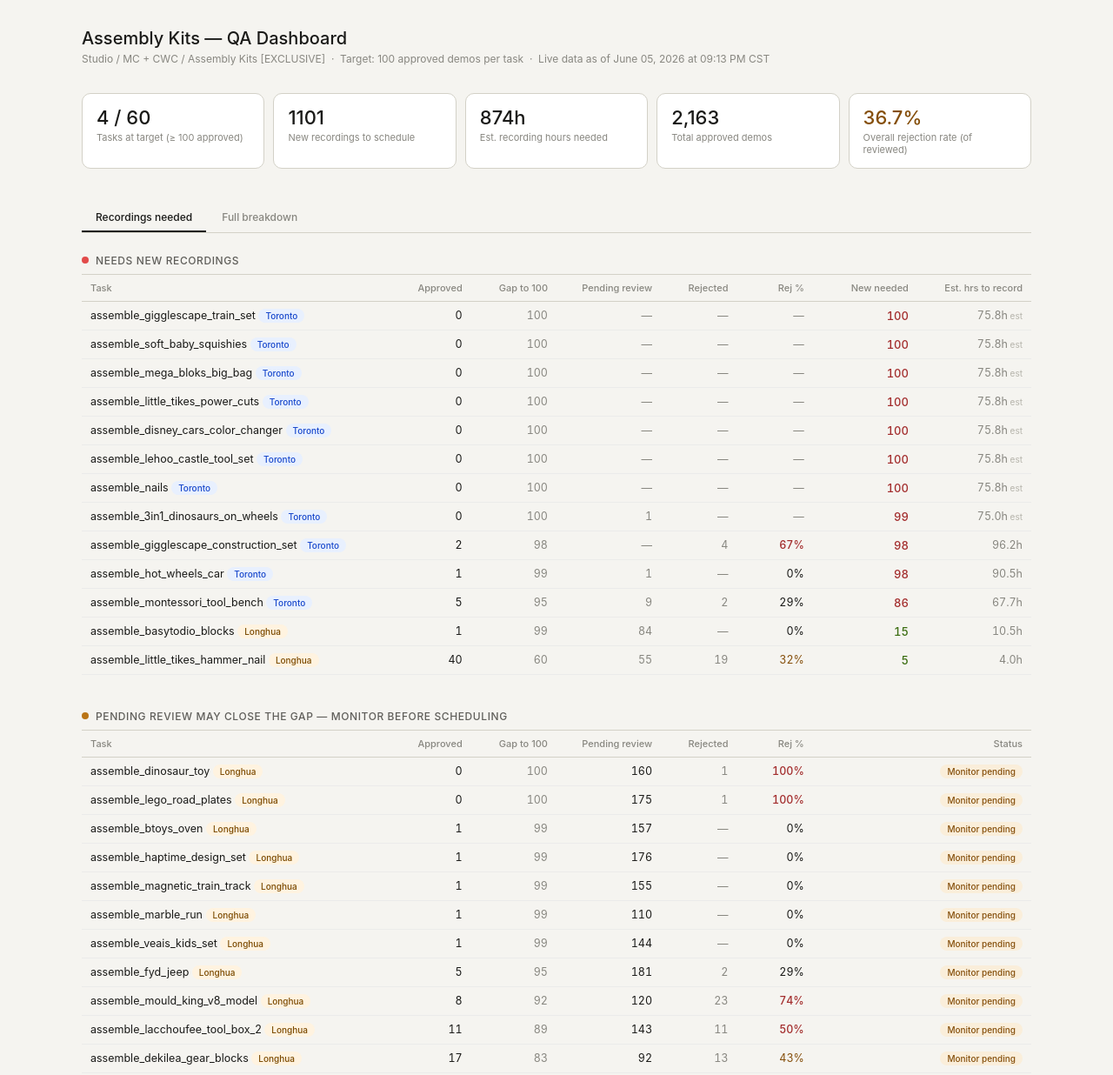
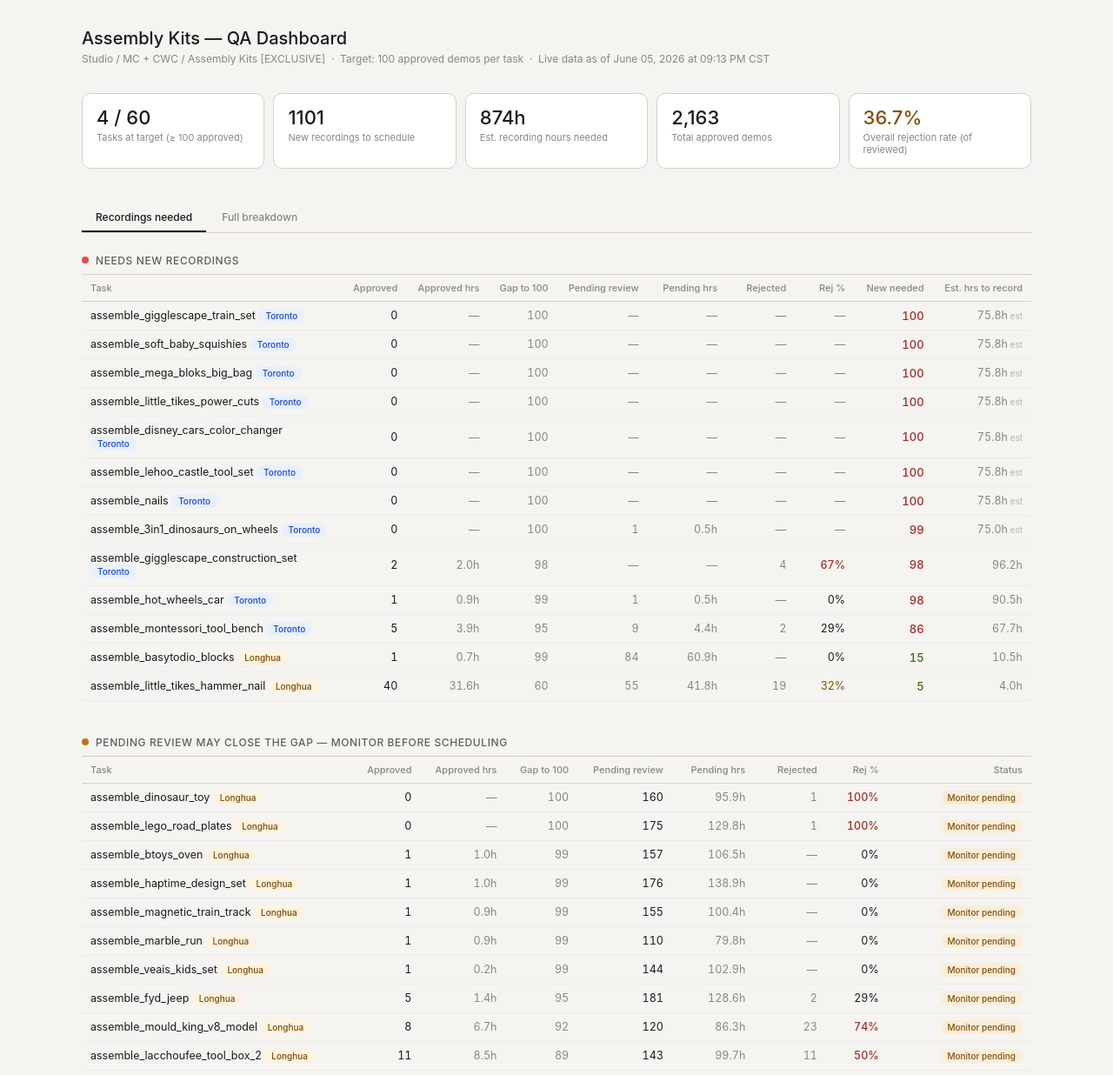
Before and after one commit to jessmecka/assembly-kits-stats, a plain HTML site: page index.html in a window 1280 px wide. Shown: the top 1236 px of the page at 87% size. Drawn offline with Linux system fonts and the light colour scheme.

Commit message:
Add approved/pending hours columns 2026-06-06 03:14 CST

```diff
--- a/index.html
+++ b/index.html
@@ -94,14 +94,16 @@
       <div class="section-title"><span class="dot dot-red"></span>Needs new recordings</div>
       <table>
         <thead><tr>
-          <th style="width:32%">Task</th>
-          <th class="num" style="width:9%">Approved</th>
-          <th class="num" style="width:9%">Gap to 100</th>
-          <th class="num" style="width:11%">Pending review</th>
-          <th class="num" style="width:8%">Rejected</th>
-          <th class="num" style="width:8%">Rej %</th>
-          <th class="num" style="width:11%">New needed</th>
-          <th class="num" style="width:12%">Est. hrs to record</th>
+          <th style="width:26%">Task</th>
+          <th class="num" style="width:7%">Approved</th>
+          <th class="num" style="width:8%">Approved hrs</th>
+          <th class="num" style="width:7%">Gap to 100</th>
+          <th class="num" style="width:8%">Pending review</th>
+          <th class="num" style="width:8%">Pending hrs</th>
+          <th class="num" style="width:7%">Rejected</th>
+          <th class="num" style="width:6%">Rej %</th>
+          <th class="num" style="width:8%">New needed</th>
+          <th class="num" style="width:9%">Est. hrs to record</th>
         </tr></thead>
         <tbody id="body-urgent"></tbody>
       </table>
@@ -111,13 +113,15 @@
       <div class="section-title"><span class="dot dot-amber"></span>Pending review may close the gap — monitor before scheduling</div>
       <table>
         <thead><tr>
-          <th style="width:32%">Task</th>
-          <th class="num" style="width:9%">Approved</th>
-          <th class="num" style="width:9%">Gap to 100</th>
-          <th class="num" style="width:11%">Pending review</th>
-          <th class="num" style="width:8%">Rejected</th>
-          <th class="num" style="width:8%">Rej %</th>
-          <th class="num" style="width:23%">Status</th>
+          <th style="width:26%">Task</th>
+          <th class="num" style="width:7%">Approved</th>
+          <th class="num" style="width:8%">Approved hrs</th>
+          <th class="num" style="width:7%">Gap to 100</th>
+          <th class="num" style="width:9%">Pending review</th>
+          <th class="num" style="width:8%">Pending hrs</th>
+          <th class="num" style="width:7%">Rejected</th>
+          <th class="num" style="width:6%">Rej %</th>
+          <th class="num" style="width:14%">Status</th>
         </tr></thead>
         <tbody id="body-watch"></tbody>
       </table>
@@ -128,8 +132,9 @@
       <div class="section-title"><span class="dot dot-teal"></span>Target met</div>
       <table>
         <thead><tr>
-          <th style="width:50%">Task</th>
+          <th style="width:40%">Task</th>
           <th class="num">Approved demos</th>
+          <th class="num">Approved hrs</th>
           <th class="num">Rejection rate</th>
           <th class="num">Status</th>
         </tr></thead>
@@ -174,15 +179,16 @@
     </div>
     <table>
       <thead><tr>
-        <th style="width:24%">Task</th>
-        <th class="num" style="width:8%">Approved</th>
-        <th class="num" style="width:9%">Approved hrs</th>
-        <th class="num" style="width:8%">Hrs / demo</th>
-        <th class="num" style="width:8%">Pending</th>
-        <th class="num" style="width:8%">Rejected</th>
-        <th class="num" style="width:7%">Rej %</th>
-        <th class="num" style="width:10%">Est. hrs needed</th>
-        <th style="width:14%">Progress to 100</th>
+        <th style="width:20%">Task</th>
+        <th class="num" style="width:7%">Approved</th>
+        <th class="num" style="width:8%">Approved hrs</th>
+        <th class="num" style="width:7%">Hrs / demo</th>
+        <th class="num" style="width:6%">Pending</th>
+        <th class="num" style="width:8%">Pending hrs</th>
+        <th class="num" style="width:6%">Rejected</th>
+        <th class="num" style="width:6%">Rej %</th>
+        <th class="num" style="width:9%">Est. hrs needed</th>
+        <th style="width:13%">Progress to 100</th>
       </tr></thead>
       <tbody id="body-breakdown"></tbody>
     </table>
@@ -214,70 +220,70 @@ const ON_ROUTE = new Set([
 
 const rawTasks = [
   // --- Active kits (from MongoDB) ---
-  {id:"assemble_3in1_animals_on_wheels",          approved:104, approvedSecs:255945,  pending:0,   rejected:29},
-  {id:"assemble_aolew_erector_set",               approved:51,  approvedSecs:142307,  pending:89,  rejected:84},
-  {id:"assemble_apluses_magnetic_blocks",         approved:28,  approvedSecs:78312,   pending:161, rejected:10},
-  {id:"assemble_basytodio_blocks",                approved:1,   approvedSecs:2516,    pending:84,  rejected:0},
-  {id:"assemble_battat_toy_plane",                approved:38,  approvedSecs:109919,  pending:141, rejected:29},
-  {id:"assemble_bluey_family_house",              approved:69,  approvedSecs:176022,  pending:81,  rejected:12},
-  {id:"assemble_bracelet_kit",                    approved:22,  approvedSecs:57772,   pending:153, rejected:33},
-  {id:"assemble_btoys_oven",                      approved:1,   approvedSecs:3477,    pending:157, rejected:0},
-  {id:"assemble_cars_3_mcqueen_kit",              approved:69,  approvedSecs:185470,  pending:69,  rejected:11},
-  {id:"assemble_coogam_racing_car",               approved:47,  approvedSecs:116659,  pending:135, rejected:26},
-  {id:"assemble_dekilea_gear_blocks",             approved:17,  approvedSecs:42243,   pending:92,  rejected:13},
-  {id:"assemble_design_gears_workshop",           approved:33,  approvedSecs:96698,   pending:96,  rejected:7},
-  {id:"assemble_design_robot",                    approved:44,  approvedSecs:130621,  pending:144, rejected:27},
-  {id:"assemble_dinosaur_toy",                    approved:0,   approvedSecs:0,       pending:160, rejected:1},
-  {id:"assemble_disney_cars_copper_canyon",       approved:53,  approvedSecs:127726,  pending:95,  rejected:21},
-  {id:"assemble_fire_truck",                      approved:55,  approvedSecs:138018,  pending:135, rejected:26},
-  {id:"assemble_fyd_jeep",                        approved:5,   approvedSecs:4993,    pending:181, rejected:2},
-  {id:"assemble_hape_drive_car",                  approved:79,  approvedSecs:203664,  pending:58,  rejected:17},
-  {id:"assemble_haptime_design_set",              approved:1,   approvedSecs:3746,    pending:176, rejected:0},
-  {id:"assemble_kids_first_robot_factory",        approved:29,  approvedSecs:72074,   pending:94,  rejected:7},
-  {id:"assemble_lacchoufee_tool_box_1",           approved:84,  approvedSecs:245087,  pending:120, rejected:26},
-  {id:"assemble_lacchoufee_tool_box_2",           approved:11,  approvedSecs:30447,   pending:143, rejected:11},
-  {id:"assemble_laugh_learn_coffee_cafe",         approved:18,  approvedSecs:51330,   pending:158, rejected:36},
-  {id:"assemble_lego_angel_stitch_brick_headz",   approved:54,  approvedSecs:148030,  pending:121, rejected:72},
-  {id:"assemble_lego_duplo_cake",                 approved:55,  approvedSecs:147336,  pending:130, rejected:16},
-  {id:"assemble_lego_duplo_garden",               approved:72,  approvedSecs:191736,  pending:86,  rejected:38},
-  {id:"assemble_lego_jet_vs_car",                 approved:100, approvedSecs:272455,  pending:32,  rejected:71},
-  {id:"assemble_lego_road_plates",                approved:0,   approvedSecs:0,       pending:175, rejected:1},
-  {id:"assemble_lego_year_of_horse",              approved:69,  approvedSecs:209168,  pending:110, rejected:65},
-  {id:"assemble_little_tikes_hammer_nail",        approved:40,  approvedSecs:113866,  pending:55,  rejected:19},
-  {id:"assemble_little_tikes_measure_cut",        approved:38,  approvedSecs:103830,  pending:91,  rejected:39},
-  {id:"assemble_magna_tiles_puppy_park",          approved:56,  approvedSecs:140319,  pending:128, rejected:33},
-  {id:"assemble_magnetic_train_track",            approved:1,   approvedSecs:3362,    pending:155, rejected:0},
-  {id:"assemble_marble_run",                      approved:1,   approvedSecs:3242,    pending:110, rejected:0},
-  {id:"assemble_melissa_doug_sandwich_counter",   approved:52,  approvedSecs:148670,  pending:119, rejected:14},
-  {id:"assemble_motor_works_vehicles",            approved:51,  approvedSecs:144671,  pending:50,  rejected:27},
-  {id:"assemble_mould_king_v8_kit",               approved:45,  approvedSecs:113320,  pending:95,  rejected:43},
-  {id:"assemble_mould_king_v8_model",             approved:8,   approvedSecs:23972,   pending:120, rejected:23},
-  {id:"assemble_ooze_labs_chemistry",             approved:58,  approvedSecs:146799,  pending:133, rejected:10},
-  {id:"assemble_play_dinos",                      approved:52,  approvedSecs:151680,  pending:59,  rejected:18},
-  {id:"assemble_pup_go_car",                      approved:70,  approvedSecs:198519,  pending:94,  rejected:33},
-  {id:"assemble_remote_control_gear_bot",         approved:59,  approvedSecs:162632,  pending:114, rejected:19},
-  {id:"assemble_retro_car",                       approved:101, approvedSecs:271421,  pending:21,  rejected:74},
-  {id:"assemble_tonze_kids_tool_bench",           approved:69,  approvedSecs:198508,  pending:60,  rejected:27},
-  {id:"assemble_veais_kids_set",                  approved:1,   approvedSecs:745,     pending:144, rejected:0},
-  {id:"assemble_vtech_drill_toolbox",             approved:34,  approvedSecs:89582,   pending:113, rejected:25},
-  {id:"assemble_wonder_tiles_city",               approved:66,  approvedSecs:174903,  pending:62,  rejected:22},
-  {id:"assemble_wooden_train_set",                approved:41,  approvedSecs:111229,  pending:63,  rejected:36},
-  {id:"assemble_zozoplay_gear_set",               approved:103, approvedSecs:279188,  pending:33,  rejected:94},
+  {id:"assemble_3in1_animals_on_wheels",          approved:104, approvedSecs:255945,  pending:0,   pendingSecs:0,      rejected:29},
+  {id:"assemble_aolew_erector_set",               approved:51,  approvedSecs:142307,  pending:89,  pendingSecs:248321, rejected:84},
+  {id:"assemble_apluses_magnetic_blocks",         approved:28,  approvedSecs:78312,   pending:161, pendingSecs:376664, rejected:10},
+  {id:"assemble_basytodio_blocks",                approved:1,   approvedSecs:2516,    pending:84,  pendingSecs:219245, rejected:0},
+  {id:"assemble_battat_toy_plane",                approved:38,  approvedSecs:109919,  pending:141, pendingSecs:353239, rejected:29},
+  {id:"assemble_bluey_family_house",              approved:69,  approvedSecs:176022,  pending:81,  pendingSecs:204216, rejected:12},
+  {id:"assemble_bracelet_kit",                    approved:22,  approvedSecs:57772,   pending:153, pendingSecs:418934, rejected:33},
+  {id:"assemble_btoys_oven",                      approved:1,   approvedSecs:3477,    pending:157, pendingSecs:383496, rejected:0},
+  {id:"assemble_cars_3_mcqueen_kit",              approved:69,  approvedSecs:185470,  pending:69,  pendingSecs:174439, rejected:11},
+  {id:"assemble_coogam_racing_car",               approved:47,  approvedSecs:116659,  pending:135, pendingSecs:372842, rejected:26},
+  {id:"assemble_dekilea_gear_blocks",             approved:17,  approvedSecs:42243,   pending:92,  pendingSecs:258907, rejected:13},
+  {id:"assemble_design_gears_workshop",           approved:33,  approvedSecs:96698,   pending:96,  pendingSecs:235215, rejected:7},
+  {id:"assemble_design_robot",                    approved:44,  approvedSecs:130621,  pending:144, pendingSecs:379382, rejected:27},
+  {id:"assemble_dinosaur_toy",                    approved:0,   approvedSecs:0,       pending:160, pendingSecs:345235, rejected:1},
+  {id:"assemble_disney_cars_copper_canyon",       approved:53,  approvedSecs:127726,  pending:95,  pendingSecs:261409, rejected:21},
+  {id:"assemble_fire_truck",                      approved:55,  approvedSecs:138018,  pending:135, pendingSecs:348195, rejected:26},
+  {id:"assemble_fyd_jeep",                        approved:5,   approvedSecs:4993,    pending:181, pendingSecs:462830, rejected:2},
+  {id:"assemble_hape_drive_car",                  approved:79,  approvedSecs:203664,  pending:58,  pendingSecs:144956, rejected:17},
+  {id:"assemble_haptime_design_set",              approved:1,   approvedSecs:3746,    pending:176, pendingSecs:499884, rejected:0},
+  {id:"assemble_kids_first_robot_factory",        approved:29,  approvedSecs:72074,   pending:94,  pendingSecs:255744, rejected:7},
+  {id:"assemble_lacchoufee_tool_box_1",           approved:84,  approvedSecs:245087,  pending:120, pendingSecs:250025, rejected:26},
+  {id:"assemble_lacchoufee_tool_box_2",           approved:11,  approvedSecs:30447,   pending:143, pendingSecs:358914, rejected:11},
+  {id:"assemble_laugh_learn_coffee_cafe",         approved:18,  approvedSecs:51330,   pending:158, pendingSecs:442775, rejected:36},
+  {id:"assemble_lego_angel_stitch_brick_headz",   approved:54,  approvedSecs:148030,  pending:121, pendingSecs:333193, rejected:72},
+  {id:"assemble_lego_duplo_cake",                 approved:55,  approvedSecs:147336,  pending:130, pendingSecs:317879, rejected:16},
+  {id:"assemble_lego_duplo_garden",               approved:72,  approvedSecs:191736,  pending:86,  pendingSecs:199042, rejected:38},
+  {id:"assemble_lego_jet_vs_car",                 approved:100, approvedSecs:272455,  pending:32,  pendingSecs:91936,  rejected:71},
+  {id:"assemble_lego_road_plates",                approved:0,   approvedSecs:0,       pending:175, pendingSecs:467216, rejected:1},
+  {id:"assemble_lego_year_of_horse",              approved:69,  approvedSecs:209168,  pending:110, pendingSecs:280704, rejected:65},
+  {id:"assemble_little_tikes_hammer_nail",        approved:40,  approvedSecs:113866,  pending:55,  pendingSecs:150334, rejected:19},
+  {id:"assemble_little_tikes_measure_cut",        approved:38,  approvedSecs:103830,  pending:91,  pendingSecs:227451, rejected:39},
+  {id:"assemble_magna_tiles_puppy_park",          approved:56,  approvedSecs:140319,  pending:128, pendingSecs:293457, rejected:33},
+  {id:"assemble_magnetic_train_track",            approved:1,   approvedSecs:3362,    pending:155, pendingSecs:361401, rejected:0},
+  {id:"assemble_marble_run",                      approved:1,   approvedSecs:3242,    pending:110, pendingSecs:287293, rejected:0},
+  {id:"assemble_melissa_doug_sandwich_counter",   approved:52,  approvedSecs:148670,  pending:119, pendingSecs:275597, rejected:14},
+  {id:"assemble_motor_works_vehicles",            approved:51,  approvedSecs:144671,  pending:50,  pendingSecs:133852, rejected:27},
+  {id:"assemble_mould_king_v8_kit",               approved:45,  approvedSecs:113320,  pending:95,  pendingSecs:270482, rejected:43},
+  {id:"assemble_mould_king_v8_model",             approved:8,   approvedSecs:23972,   pending:120, pendingSecs:310818, rejected:23},
+  {id:"assemble_ooze_labs_chemistry",             approved:58,  approvedSecs:146799,  pending:133, pendingSecs:326779, rejected:10},
+  {id:"assemble_play_dinos",                      approved:52,  approvedSecs:151680,  pending:59,  pendingSecs:159605, rejected:18},
+  {id:"assemble_pup_go_car",                      approved:70,  approvedSecs:198519,  pending:94,  pendingSecs:252141, rejected:33},
+  {id:"assemble_remote_control_gear_bot",         approved:59,  approvedSecs:162632,  pending:114, pendingSecs:291936, rejected:19},
+  {id:"assemble_retro_car",                       approved:101, approvedSecs:271421,  pending:21,  pendingSecs:41383,  rejected:74},
+  {id:"assemble_tonze_kids_tool_bench",           approved:69,  approvedSecs:198508,  pending:60,  pendingSecs:171982, rejected:27},
+  {id:"assemble_veais_kids_set",                  approved:1,   approvedSecs:745,     pending:144, pendingSecs:370474, rejected:0},
+  {id:"assemble_vtech_drill_toolbox",             approved:34,  approvedSecs:89582,   pending:113, pendingSecs:305928, rejected:25},
+  {id:"assemble_wonder_tiles_city",               approved:66,  approvedSecs:174903,  pending:62,  pendingSecs:161734, rejected:22},
+  {id:"assemble_wooden_train_set",                approved:41,  approvedSecs:111229,  pending:63,  pendingSecs:141052, rejected:36},
+  {id:"assemble_zozoplay_gear_set",               approved:103, approvedSecs:279188,  pending:33,  pendingSecs:83013,  rejected:94},
   // --- Toronto kits ---
-  {id:"assemble_gigglescape_construction_set",    approved:2,   approvedSecs:7065,    pending:0,   rejected:4},
-  {id:"assemble_montessori_tool_bench",           approved:5,   approvedSecs:14176,   pending:9,   rejected:2},
-  {id:"assemble_3in1_dinosaurs_on_wheels",        approved:0,   approvedSecs:0,       pending:1,   rejected:0},
-  {id:"assemble_hot_wheels_car",                  approved:1,   approvedSecs:3326,    pending:1,   rejected:0},
-  {id:"assemble_gigglescape_train_set",           approved:0,   approvedSecs:0,       pending:0,   rejected:0},
-  {id:"assemble_soft_baby_squishies",             approved:0,   approvedSecs:0,       pending:0,   rejected:0},
-  {id:"assemble_mega_bloks_big_bag",              approved:0,   approvedSecs:0,       pending:0,   rejected:0},
-  {id:"assemble_little_tikes_power_cuts",         approved:0,   approvedSecs:0,       pending:0,   rejected:0},
-  {id:"assemble_disney_cars_color_changer",       approved:0,   approvedSecs:0,       pending:0,   rejected:0},
-  {id:"assemble_lehoo_castle_tool_set",           approved:0,   approvedSecs:0,       pending:0,   rejected:0},
-  {id:"assemble_nails",                           approved:0,   approvedSecs:0,       pending:0,   rejected:0},
+  {id:"assemble_gigglescape_construction_set",    approved:2,   approvedSecs:7065,    pending:0,   pendingSecs:0,      rejected:4},
+  {id:"assemble_montessori_tool_bench",           approved:5,   approvedSecs:14176,   pending:9,   pendingSecs:15856,  rejected:2},
+  {id:"assemble_3in1_dinosaurs_on_wheels",        approved:0,   approvedSecs:0,       pending:1,   pendingSecs:1804,   rejected:0},
+  {id:"assemble_hot_wheels_car",                  approved:1,   approvedSecs:3326,    pending:1,   pendingSecs:1771,   rejected:0},
+  {id:"assemble_gigglescape_train_set",           approved:0,   approvedSecs:0,       pending:0,   pendingSecs:0,      rejected:0},
+  {id:"assemble_soft_baby_squishies",             approved:0,   approvedSecs:0,       pending:0,   pendingSecs:0,      rejected:0},
+  {id:"assemble_mega_bloks_big_bag",              approved:0,   approvedSecs:0,       pending:0,   pendingSecs:0,      rejected:0},
+  {id:"assemble_little_tikes_power_cuts",         approved:0,   approvedSecs:0,       pending:0,   pendingSecs:0,      rejected:0},
+  {id:"assemble_disney_cars_color_changer",       approved:0,   approvedSecs:0,       pending:0,   pendingSecs:0,      rejected:0},
+  {id:"assemble_lehoo_castle_tool_set",           approved:0,   approvedSecs:0,       pending:0,   pendingSecs:0,      rejected:0},
+  {id:"assemble_nails",                           approved:0,   approvedSecs:0,       pending:0,   pendingSecs:0,      rejected:0},
   // --- On route to Toronto ---
-  {id:"assemble_iiromeci_gears",                  approved:1,   approvedSecs:3452,    pending:1,   rejected:1},
-  {id:"assemble_tumble_tree_timbers",             approved:0,   approvedSecs:0,       pending:0,   rejected:0},
+  {id:"assemble_iiromeci_gears",                  approved:1,   approvedSecs:3452,    pending:1,   pendingSecs:2997,   rejected:1},
+  {id:"assemble_tumble_tree_timbers",             approved:0,   approvedSecs:0,       pending:0,   pendingSecs:0,      rejected:0},
 ];
 
 const TARGET = 100;
@@ -295,12 +301,13 @@ const data = rawTasks.map(t => {
   const gap = Math.max(0, TARGET - t.approved);
   const newNeeded = onRoute ? 0 : Math.max(0, gap - t.pending);
   const approvedHrs = t.approvedSecs / 3600;
+  const pendingHrs = t.pendingSecs / 3600;
   const hpd = t.approved > 0 ? approvedHrs / t.approved : null;
   const reviewed = t.approved + t.rejected;
   const rejPct = reviewed > 0 ? (t.rejected / reviewed) * 100 : null;
   const estHrsNeeded = onRoute ? null : newNeeded > 0 ? newNeeded * (hpd || avgHpd) : 0;
   const hasRecordings = (t.approved + t.pending + t.rejected) > 0;
-  return { ...t, label, onRoute, location, gap, newNeeded, approvedHrs, hpd, rejPct, estHrsNeeded, hasRecordings };
+  return { ...t, label, onRoute, location, gap, newNeeded, approvedHrs, pendingHrs, hpd, rejPct, estHrsNeeded, hasRecordings };
 });
 
 // Split on-route vs active
@@ -364,8 +371,10 @@ document.getElementById('body-urgent').innerHTML = needNew.map(r => `
   <tr>
     <td>${r.label}${locBadge(r.location)}</td>
     <td class="num">${r.approved}</td>
+    <td class="num muted">${r.approvedHrs > 0 ? r.approvedHrs.toFixed(1)+'h' : '—'}</td>
     <td class="num muted">${r.gap}</td>
     <td class="num muted">${r.pending > 0 ? r.pending : '—'}</td>
+    <td class="num muted">${r.pendingHrs > 0 ? r.pendingHrs.toFixed(1)+'h' : '—'}</td>
     <td class="num muted">${r.rejected > 0 ? r.rejected : '—'}</td>
     ${rejCell(r.rejPct)}
     <td class="num"><span class="num-big ${r.newNeeded >= 70 ? 'needs-high' : r.newNeeded >= 30 ? 'needs-mid' : 'needs-low'}">${r.newNeeded}</span></td>
@@ -376,8 +385,10 @@ document.getElementById('body-watch').innerHTML = watch.map(r => `
   <tr>
     <td>${r.label}${locBadge(r.location)}</td>
     <td class="num">${r.approved}</td>
+    <td class="num muted">${r.approvedHrs > 0 ? r.approvedHrs.toFixed(1)+'h' : '—'}</td>
     <td class="num muted">${r.gap}</td>
     <td class="num">${r.pending}</td>
+    <td class="num muted">${r.pendingHrs > 0 ? r.pendingHrs.toFixed(1)+'h' : '—'}</td>
     <td class="num muted">${r.rejected > 0 ? r.rejected : '—'}</td>
     ${rejCell(r.rejPct)}
     <td class="num"><span class="badge b-watch">Monitor pending</span></td>
@@ -387,6 +398,7 @@ document.getElementById('body-done').innerHTML = done.map(r => `
   <tr>
     <td>${r.label}${locBadge(r.location)}</td>
     <td class="num">${r.approved}</td>
+    <td class="num muted">${r.approvedHrs > 0 ? r.approvedHrs.toFixed(1)+'h' : '—'}</td>
     ${rejCell(r.rejPct)}
     <td class="num"><span class="badge b-teal">Complete</span></td>
   </tr>`).join('');
@@ -426,6 +438,7 @@ function renderBreakdown() {
       <td class="num muted">${r.approvedHrs > 0 ? r.approvedHrs.toFixed(1) : '—'}</td>
       <td class="num muted">${r.hpd !== null ? r.hpd.toFixed(2)+'h' : '—'}</td>
       <td class="num muted">${r.pending > 0 ? r.pending : '—'}</td>
+      <td class="num muted">${r.pendingHrs > 0 ? r.pendingHrs.toFixed(1) : '—'}</td>
       <td class="num muted">${r.rejected > 0 ? r.rejected : '—'}</td>
       <td class="num ${rejClass(r.rejPct)}">${r.rejPct !== null ? r.rejPct.toFixed(0)+'%' : '—'}</td>
       ${estCell}
```
